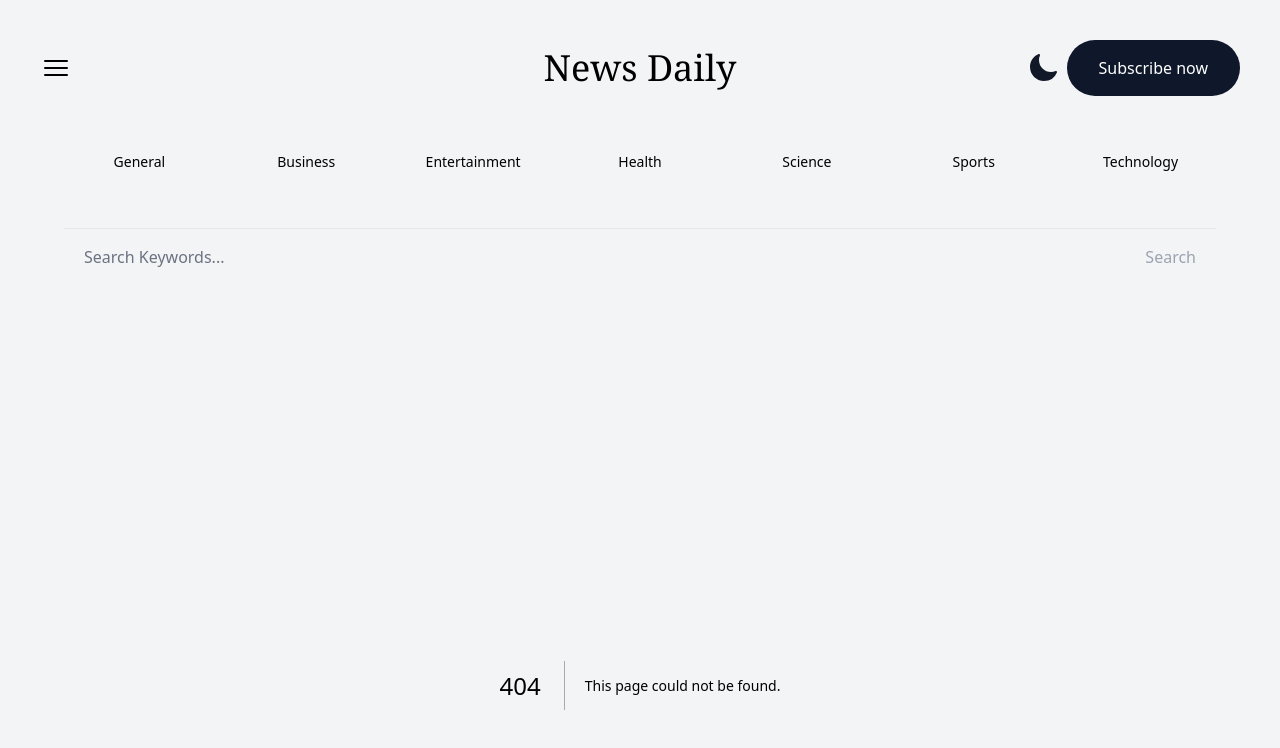
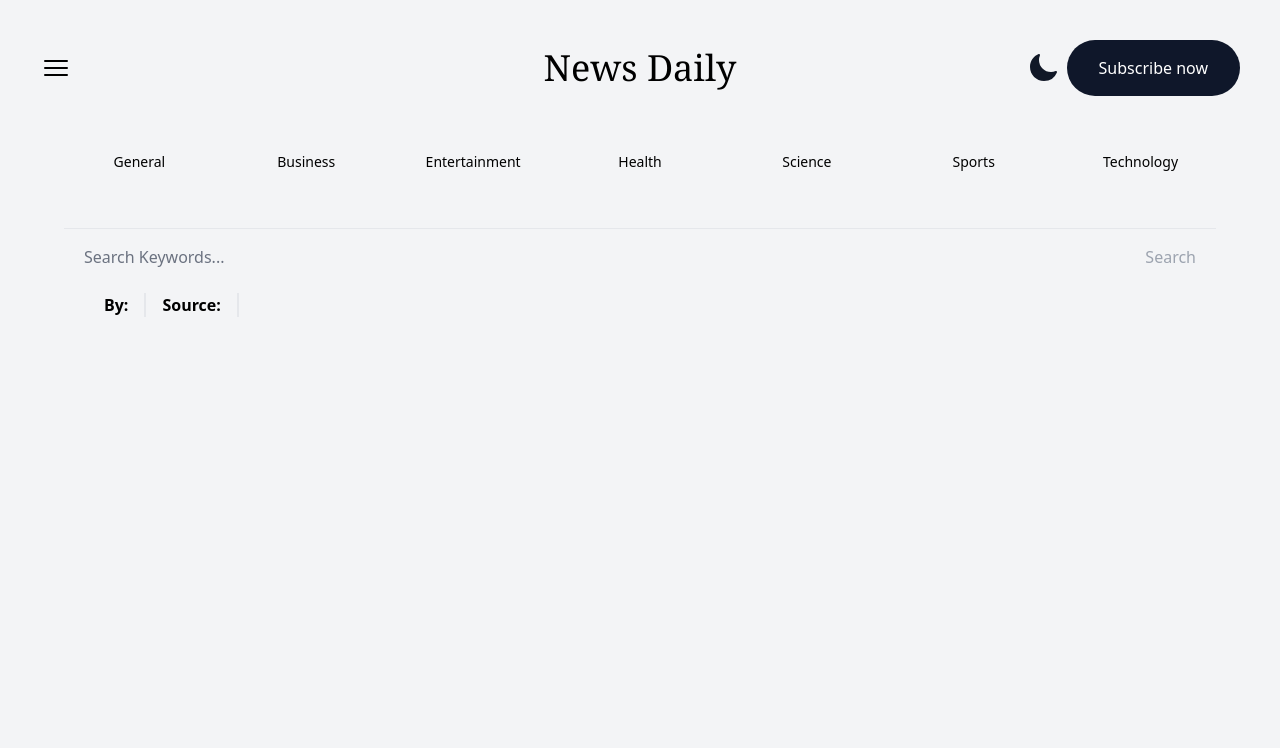
Before and after one commit to anjanah07/Newsdaily, a Next.js app: page /article in a window 1280 px wide. Before the commit this address had no page. Shown: the top 748 px of the page. Built offline with nearby package versions, Linux system fonts and the light colour scheme.

Commit message:
Add: read more button function

```diff
--- a/app/Article.tsx
+++ b/app/Article.tsx
@@ -1,3 +1,5 @@
+import ReadMoreButton from "./ReadMoreButton";
+
 type Props = {
   article: Article;
 };
@@ -23,6 +25,7 @@
           </footer>
         </div>
         {/* Read more button */}
+        <ReadMoreButton article={article} />
       </div>
     </article>
   );
--- a/app/ReadMoreButton.tsx
+++ b/app/ReadMoreButton.tsx
@@ -13,7 +13,7 @@
       .map(([key, value]) => `${key}=${value}`)
       .join("&");
     const url = `/article?${queryString}`;
-    console.log(url);
+
     router.push(url);
   };
   return (
--- /dev/null
+++ b/app/article/page.tsx
@@ -0,0 +1,43 @@
+import { notFound } from "next/navigation";
+
+type Props = {
+  searchParams?: Article;
+};
+const ArticlePage = ({ searchParams }: Props) => {
+  if (
+    (searchParams && Object.entries(searchParams).length === 0) ||
+    !searchParams
+  ) {
+    return notFound();
+  }
+  const article: Article = searchParams;
+  if (article.author === "null") {
+    article.author = "Unknown";
+  }
+  return (
+    <article>
+      <section className="flex flex-col lg:flex-row pb-24 px-0 lg-px-10">
+        {article.image && (
+          <img
+            className="h-50 max-w-md mx-auto md:max-w-lg lg:max-w-xl object-cover rounded-lg shadow-md "
+            src={article.image}
+            alt={article.title}
+          />
+        )}
+        <div className="px-10">
+          <h1 className="headerTitle px-0 no-underline pb-2">
+            {article.title}
+          </h1>
+          <div className="flex divide-x-2 space-x-4">
+            <h2 className="font-bold">By: {article.author}</h2>
+            <h2 className="font-bold pl-4">Source: {article.source}</h2>
+            <p className="pl-4">{article.published_at}</p>
+          </div>
+          <p className="pt-4">{article.description}</p>
+        </div>
+      </section>
+    </article>
+  );
+};
+
+export default ArticlePage;
```
